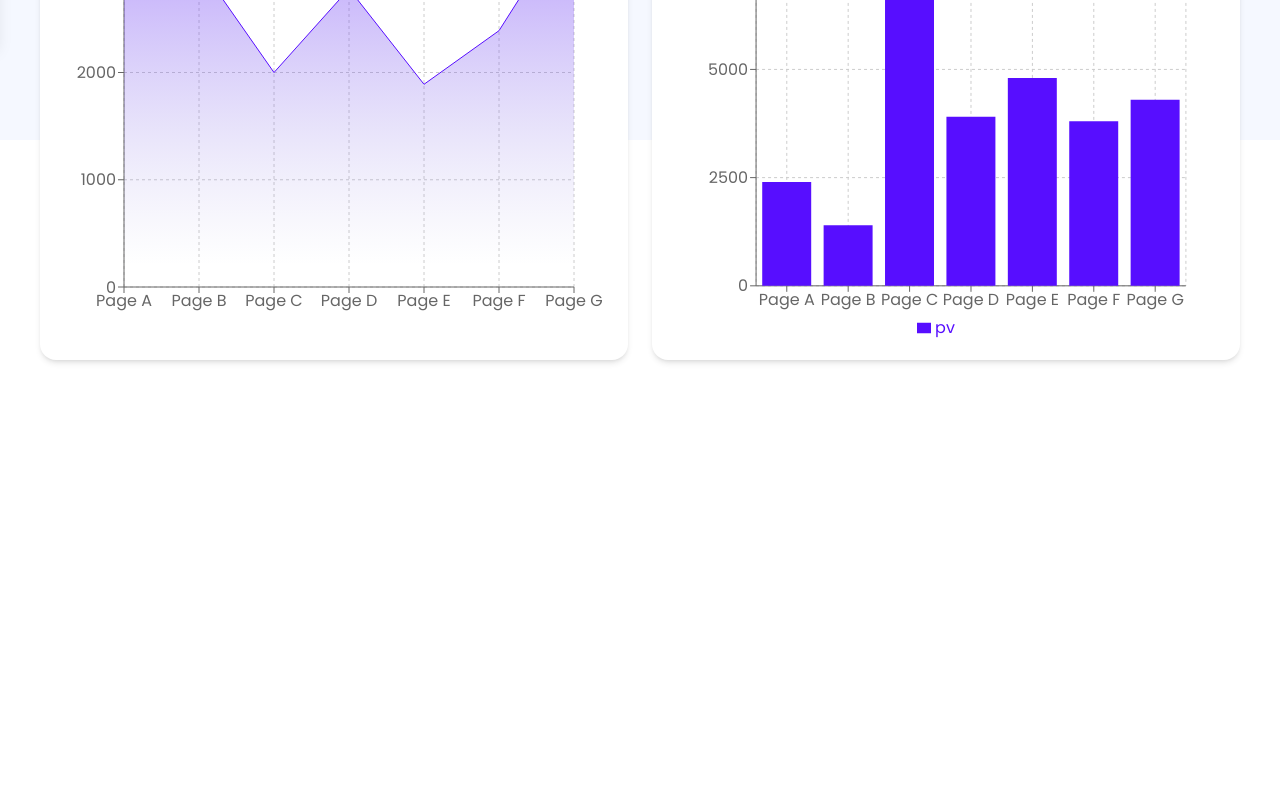
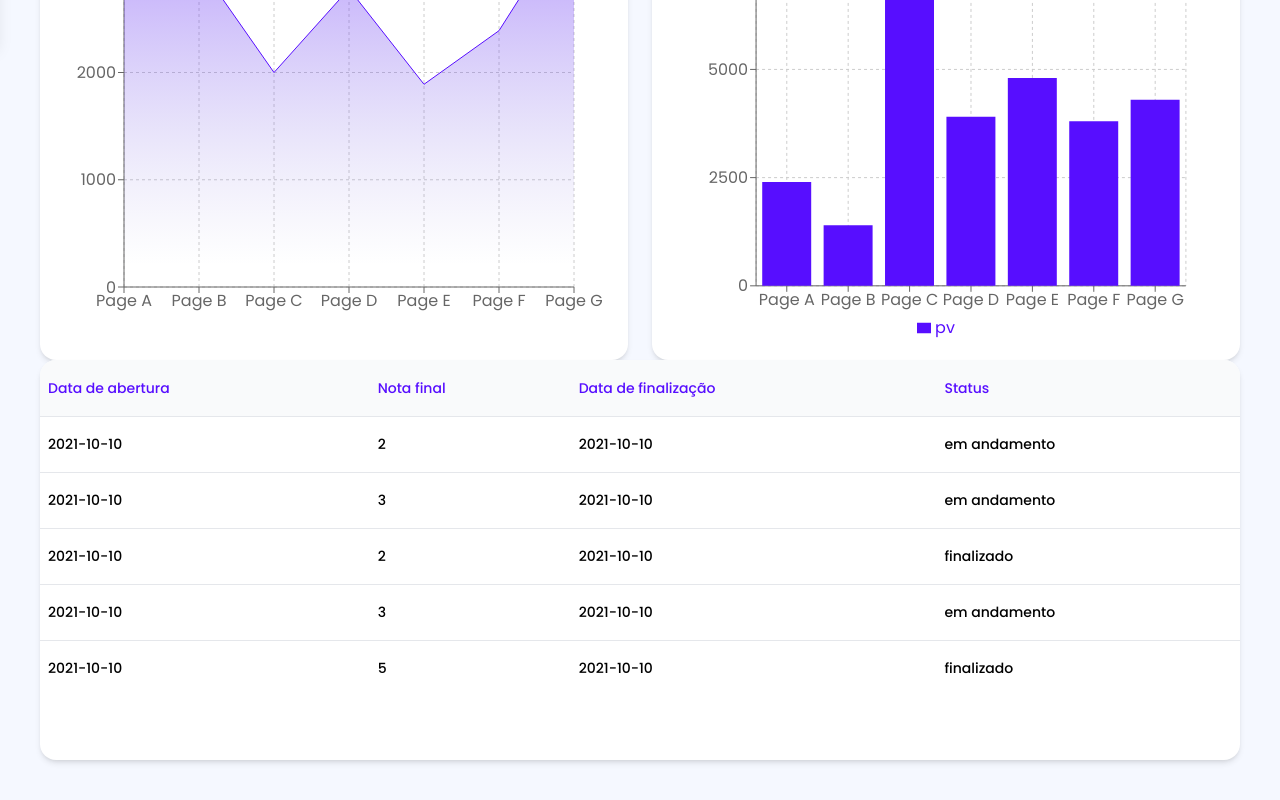
Before and after one commit to ericlbarreto/vprojects-web, a React (Vite) app: page / in a window 1280 px wide. Shown: the part 756-1556 px from the top of the page. Before the commit the page ends 1156 px from the top, so only its background shows below. Built offline with nearby package versions, Linux system fonts and the light colour scheme.

Commit message:
feat/homeColaborator: adjusting table for avaliation cycles

```diff
--- a/package.json
+++ b/package.json
@@ -13,6 +13,7 @@
     "@radix-ui/react-avatar": "^1.0.4",
     "@radix-ui/react-icons": "^1.3.0",
     "@radix-ui/react-select": "^2.0.0",
+    "@tanstack/react-table": "^8.17.3",
     "class-variance-authority": "^0.7.0",
     "clsx": "^2.1.1",
     "react": "^18.2.0",
--- /dev/null
+++ b/src/components/table/columns.tsx
@@ -0,0 +1,28 @@
+import { ColumnDef } from "@tanstack/react-table"
+
+export type Payment = {
+  id: string
+  startDate: string;
+  endDate: string;
+  grade: number
+  status: "em andamento" | "finalizado"
+}
+
+export const columns: ColumnDef<Payment>[] = [
+  {
+    accessorKey: "startDate",
+    header: "Data de abertura",
+  },
+  {
+    accessorKey: "grade",
+    header: "Nota final",
+  },
+  {
+    accessorKey: "endDate",
+    header: "Data de finalização",
+  },
+  {
+    accessorKey: "status",
+    header: "Status",
+  },
+]
--- /dev/null
+++ b/src/components/table/data-table.tsx
@@ -0,0 +1,78 @@
+import {
+  ColumnDef,
+  flexRender,
+  getCoreRowModel,
+  useReactTable,
+} from "@tanstack/react-table"
+
+import {
+  Table,
+  TableBody,
+  TableCell,
+  TableHead,
+  TableHeader,
+  TableRow,
+} from "@/components/ui/table"
+
+interface DataTableProps<TData, TValue> {
+  columns: ColumnDef<TData, TValue>[]
+  data: TData[]
+}
+
+export function DataTable<TData, TValue>({
+  columns,
+  data,
+}: DataTableProps<TData, TValue>) {
+  const table = useReactTable({
+    data,
+    columns,
+    getCoreRowModel: getCoreRowModel(),
+  })
+
+  return (
+    <div className="rounded-md">
+      <Table>
+        <TableHeader>
+          {table.getHeaderGroups().map((headerGroup) => (
+            <TableRow key={headerGroup.id}>
+              {headerGroup.headers.map((header) => {
+                return (
+                  <TableHead key={header.id}>
+                    {header.isPlaceholder
+                      ? null
+                      : flexRender(
+                          header.column.columnDef.header,
+                          header.getContext()
+                        )}
+                  </TableHead>
+                )
+              })}
+            </TableRow>
+          ))}
+        </TableHeader>
+        <TableBody>
+          {table.getRowModel().rows?.length ? (
+            table.getRowModel().rows.map((row) => (
+              <TableRow
+                key={row.id}
+                data-state={row.getIsSelected() && "selected"}
+              >
+                {row.getVisibleCells().map((cell) => (
+                  <TableCell key={cell.id}>
+                    {flexRender(cell.column.columnDef.cell, cell.getContext())}
+                  </TableCell>
+                ))}
+              </TableRow>
+            ))
+          ) : (
+            <TableRow>
+              <TableCell colSpan={columns.length} className="h-24 text-center">
+                No results.
+              </TableCell>
+            </TableRow>
+          )}
+        </TableBody>
+      </Table>
+    </div>
+  )
+}
--- /dev/null
+++ b/src/components/table/page.tsx
@@ -0,0 +1,48 @@
+import { Payment, columns } from "./columns"
+import { DataTable } from "./data-table"
+
+export default async function DemoPage() {
+  const data: Payment[] = [
+    {
+      id: "m5gr84i9",
+      startDate: "2021-10-10",
+      endDate: "2021-10-10",
+      status: "em andamento",
+      grade: 2,
+    },
+    {
+      id: "3u1reuv4",
+      startDate: "2021-10-10",
+      endDate: "2021-10-10",
+      status: "em andamento",
+      grade: 3,
+    },
+    {
+      id: "derv1ws0",
+      startDate: "2021-10-10",
+      endDate: "2021-10-10",
+      status: "finalizado",
+      grade: 2,
+    },
+    {
+      id: "5kma53ae",
+      startDate: "2021-10-10",
+      endDate: "2021-10-10",
+      status: "em andamento",
+      grade: 3,
+    },
+    {
+      id: "bhqecj4p",
+      startDate: "2021-10-10",
+      endDate: "2021-10-10",
+      status: "finalizado",
+      grade: 5,
+    },
+  ]
+
+  return (
+    <div className="container mx-auto py-10">
+      <DataTable columns={columns} data={data} />
+    </div>
+  )
+}
--- /dev/null
+++ b/src/components/table/style.css
@@ -0,0 +1,41 @@
+table {
+    /* border-collapse: separate;
+    border-spacing: 0; */
+    border: none;
+  }
+
+  thead {
+    background-color: #F9FAFB;
+    border-top-left-radius: 16px;
+    border-top-right-radius: 16px;
+  }
+
+  thead tr th:first-child {
+    border-top-left-radius: 16px;
+  }
+
+  thead tr th:last-child {
+    border-top-right-radius: 16px;
+  }
+
+  tfoot {
+    background-color: #E5E7EB;
+    border-bottom-left-radius: 16px;
+    border-bottom-right-radius: 16px;
+  }
+
+  tfoot tr td:first-child {
+    border-bottom-left-radius: 16px;
+  }
+
+  tfoot tr td:last-child {
+    border-bottom-right-radius: 16px;
+  }
+
+  tbody tr:last-child td:first-child {
+    border-bottom-left-radius: 16px;
+  }
+
+  tbody tr:last-child td:last-child {
+    border-bottom-right-radius: 16px;
+  }
--- /dev/null
+++ b/src/components/ui/table.tsx
@@ -0,0 +1,130 @@
+import * as React from "react"
+import { cn } from "@/lib/utils"
+import "../table/style.css"
+
+const Table = React.forwardRef<
+  HTMLTableElement,
+  React.HTMLAttributes<HTMLTableElement>
+>(({ className, ...props }, ref) => (
+  <div className="relative w-full overflow-auto">
+    <table
+      ref={ref}
+      className={cn("w-full caption-bottom text-sm", className)}
+      {...props}
+    />
+  </div>
+))
+Table.displayName = "Table"
+
+const TableHeader = React.forwardRef<
+  HTMLTableSectionElement,
+  React.HTMLAttributes<HTMLTableSectionElement>
+>(({ className, ...props }, ref) => (
+  <thead
+    ref={ref}
+    className={cn(
+      "[&_tr]:border-b bg-[#F9FAFB] border-none rounded-t-lg",
+      className
+    )}
+    {...props}
+  />
+))
+TableHeader.displayName = "TableHeader"
+
+const TableBody = React.forwardRef<
+  HTMLTableSectionElement,
+  React.HTMLAttributes<HTMLTableSectionElement>
+>(({ className, ...props }, ref) => (
+  <tbody
+    ref={ref}
+    className={cn(
+      "[&_tr:last-child]:border-0 [&_tr]:border-b border-gray-200",
+      className
+    )}
+    {...props}
+  />
+))
+TableBody.displayName = "TableBody"
+
+const TableFooter = React.forwardRef<
+  HTMLTableSectionElement,
+  React.HTMLAttributes<HTMLTableSectionElement>
+>(({ className, ...props }, ref) => (
+  <tfoot
+    ref={ref}
+    className={cn(
+      "border-t bg-muted/50 font-medium rounded-b-lg",
+      className
+    )}
+    {...props}
+  />
+))
+TableFooter.displayName = "TableFooter"
+
+const TableRow = React.forwardRef<
+  HTMLTableRowElement,
+  React.HTMLAttributes<HTMLTableRowElement>
+>(({ className, ...props }, ref) => (
+  <tr
+    ref={ref}
+    className={cn(
+      "border-b transition-colors hover:bg-muted/50 data-[state=selected]:bg-muted h-14 text-preto font-medium",
+      className
+    )}
+    {...props}
+  />
+))
+TableRow.displayName = "TableRow"
+
+const TableHead = React.forwardRef<
+  HTMLTableCellElement,
+  React.ThHTMLAttributes<HTMLTableCellElement>
+>(({ className, ...props }, ref) => (
+  <th
+    ref={ref}
+    className={cn(
+      "h-10 px-2 text-left align-middle text-roxoPrincipal font-medium [&:has([role=checkbox])]:pr-0 [&>[role=checkbox]]:translate-y-[2px]",
+      className
+    )}
+    {...props}
+  />
+))
+TableHead.displayName = "TableHead"
+
+const TableCell = React.forwardRef<
+  HTMLTableCellElement,
+  React.TdHTMLAttributes<HTMLTableCellElement>
+>(({ className, ...props }, ref) => (
+  <td
+    ref={ref}
+    className={cn(
+      "p-2 align-middle [&:has([role=checkbox])]:pr-0 [&>[role=checkbox]]:translate-y-[2px]",
+      className
+    )}
+    {...props}
+  />
+))
+TableCell.displayName = "TableCell"
+
+const TableCaption = React.forwardRef<
+  HTMLTableCaptionElement,
+  React.HTMLAttributes<HTMLTableCaptionElement>
+>(({ className, ...props }, ref) => (
+  <caption
+    ref={ref}
+    className={cn("mt-4 text-sm text-muted-foreground", className)}
+    {...props}
+  />
+))
+TableCaption.displayName = "TableCaption"
+
+export {
+  Table,
+  TableHeader,
+  TableBody,
+  TableFooter,
+  TableHead,
+  TableRow,
+  TableCell,
+  TableCaption,
+}
--- a/src/pages/Home.tsx
+++ b/src/pages/Home.tsx
@@ -21,6 +21,8 @@ import {
 } from "recharts";
 import Assesment from "../assets/assesment.svg";
 import Tutorial from "../assets/tutorial.svg";
+import { DataTable } from "@/components/table/data-table";
+import { Payment, columns } from "@/components/table/columns";
 
 
 const data = [
@@ -68,9 +70,47 @@ const data = [
   },
 ];
 
+const datatable: Payment[] = [
+  {
+    id: "m5gr84i9",
+    startDate: "2021-10-10",
+    endDate: "2021-10-10",
+    status: "em andamento",
+    grade: 2,
+  },
+  {
+    id: "3u1reuv4",
+    startDate: "2021-10-10",
+    endDate: "2021-10-10",
+    status: "em andamento",
+    grade: 3,
+  },
+  {
+    id: "derv1ws0",
+    startDate: "2021-10-10",
+    endDate: "2021-10-10",
+    status: "finalizado",
+    grade: 2,
+  },
+  {
+    id: "5kma53ae",
+    startDate: "2021-10-10",
+    endDate: "2021-10-10",
+    status: "em andamento",
+    grade: 3,
+  },
+  {
+    id: "bhqecj4p",
+    startDate: "2021-10-10",
+    endDate: "2021-10-10",
+    status: "finalizado",
+    grade: 5,
+  },
+]
+
 function Home() {
   return (
-    <div className="h-screen bg-azulBackground">
+    <div className="h-full bg-azulBackground">
       <div className="space-y-6 md:space-y-0 md:grid md:gap-x-6 md:grid-cols-8 md:p-10 sm:p-10 p-8">
         <div className="col-span-5 bg-white rounded-2xl shadow-md">
           <div className="grid gap-x-2 grid-cols-5 py-6 px-6">
@@ -259,6 +299,9 @@ function Home() {
             </BarChart>
           </ResponsiveContainer>
         </div>
+        <div className="col-span-8 bg-white rounded-2xl shadow-md relative h-[400px] mt-6">
+          <DataTable columns={columns} data={datatable} />
+        </div>
       </div>
     </div>
   );
```
